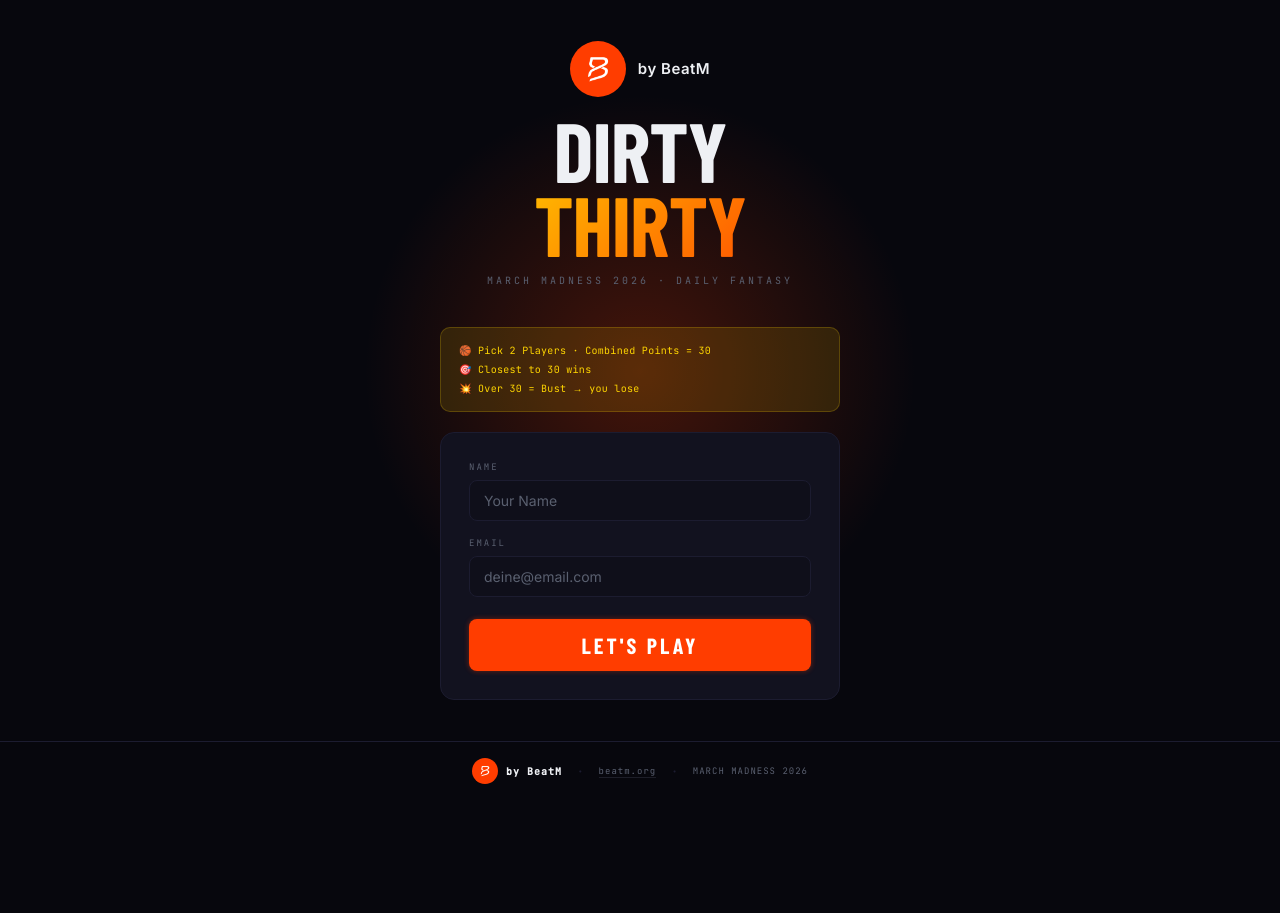
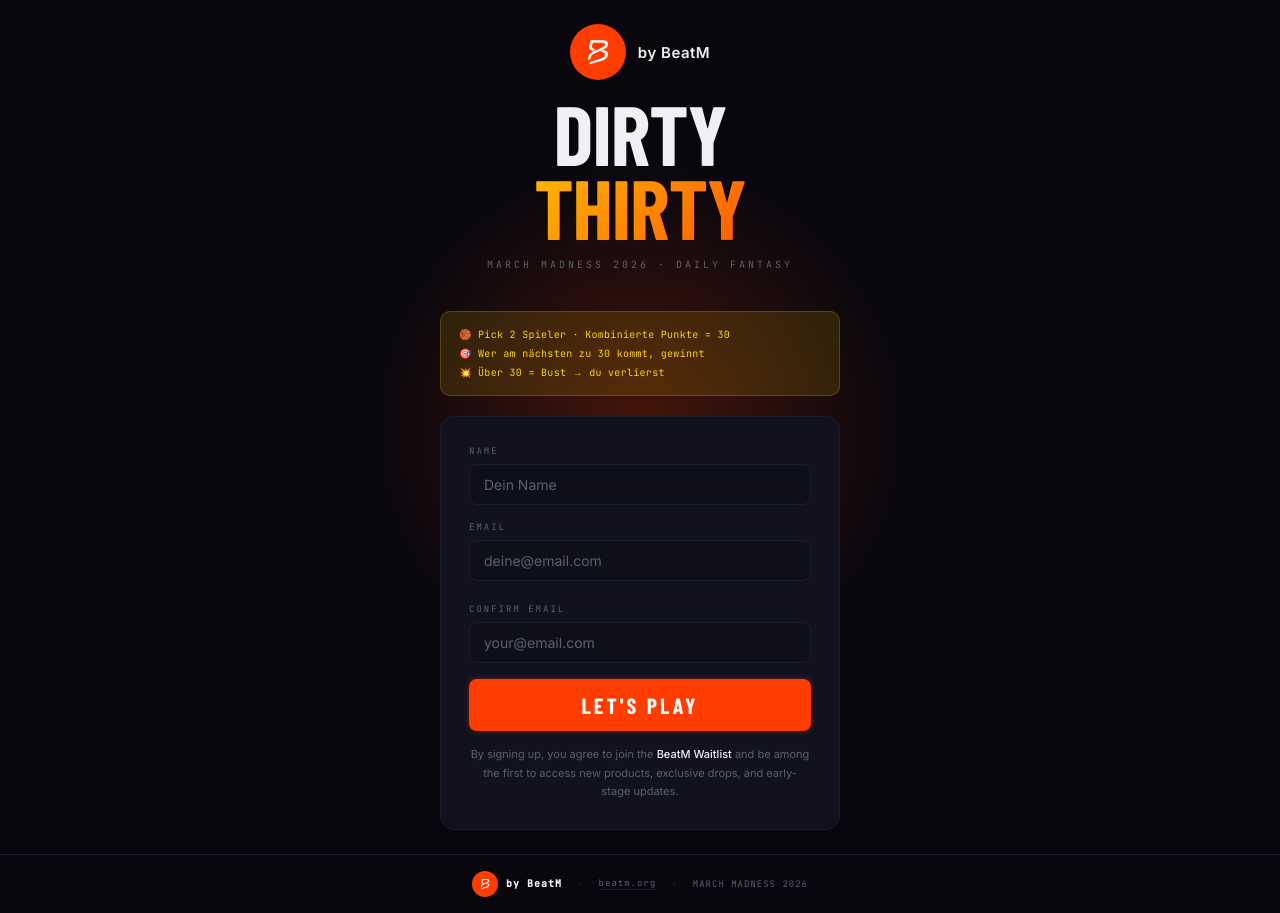
Before and after one commit to mullernicolas006-netizen/dirty-thirty, a React (Vite) app: page / in a window 1280 px wide. Before the commit the page ends 800 px from the top, so only its background shows below. Built offline with nearby package versions, Linux system fonts and the light colour scheme; a web font is replaced by a local one.

Commit message:
Confirm email, waitlist text, full leaderboard

```diff
--- a/src/dirty-thirty.jsx
+++ b/src/dirty-thirty.jsx
@@ -73,13 +73,16 @@ function Badge({ label, color = C.muted, blink = false }) {
 function LoginScreen({ onLogin }) {
   const [name, setName] = useState("");
   const [email, setEmail] = useState("");
+  const [emailConfirm, setEmailConfirm] = useState("");
   const [err, setErr] = useState("");
   const [loading, setLoading] = useState(false);
 
   async function submit() {
     if (!name.trim()) return setErr("Name is required");
     if (!email.trim()) return setErr("Email is required");
-    if (!validateEmail(email.trim())) return setErr("Bitte gib eine valid email address ein (z.B. name@domain.com)");
+    if (!validateEmail(email.trim())) return setErr("Please enter a valid email address (e.g. name@domain.com)");
+    if (!emailConfirm.trim()) return setErr("Please confirm your email address");
+    if (email.trim().toLowerCase() !== emailConfirm.trim().toLowerCase()) return setErr("Email addresses do not match");
 
     setLoading(true);
     const id = `user_${email.replace(/[^a-z0-9]/gi, "_").toLowerCase()}`;
@@ -113,14 +116,14 @@ function LoginScreen({ onLogin }) {
 
           <div style={{ background: C.goldDim, border: `1px solid ${C.gold}33`, borderRadius: 10, padding: "13px 18px", marginBottom: 20 }}>
             <p style={{ fontFamily: "'JetBrains Mono'", fontSize: 10, color: C.gold, lineHeight: 1.9, letterSpacing: 0.3 }}>
-              🏀 Pick 2 Players · Combined Points = 30<br/>
-              🎯 Closest to 30 wins<br/>
-              💥 Over 30 = Bust → you lose
+              🏀 Pick 2 Spieler · Kombinierte Punkte = 30<br/>
+              🎯 Wer am nächsten zu 30 kommt, gewinnt<br/>
+              💥 Über 30 = Bust → du verlierst
             </p>
           </div>
 
           <div style={{ background: C.card, border: `1px solid ${C.border}`, borderRadius: 14, padding: 28 }}>
-            {[["name", "text", "Your Name"], ["email", "email", "deine@email.com"]].map(([field, type, ph]) => (
+            {[["name", "text", "Dein Name"], ["email", "email", "deine@email.com"]].map(([field, type, ph]) => (
               <div key={field} style={{ marginBottom: field === "name" ? 16 : 22 }}>
                 <label style={{ fontFamily: "'JetBrains Mono'", fontSize: 9, color: C.muted, letterSpacing: 2, display: "block", marginBottom: 7 }}>{field.toUpperCase()}</label>
                 <input type={type} placeholder={ph}
@@ -131,10 +134,21 @@ function LoginScreen({ onLogin }) {
                 />
               </div>
             ))}
+            <div style={{ marginBottom: 16 }}>
+              <label style={{ fontFamily: "'JetBrains Mono'", fontSize: 9, color: C.muted, letterSpacing: 2, display: "block", marginBottom: 7 }}>CONFIRM EMAIL</label>
+              <input type="email" placeholder="your@email.com"
+                value={emailConfirm} onChange={e => { setEmailConfirm(e.target.value); setErr(""); }}
+                onKeyDown={e => e.key === "Enter" && submit()}
+                style={{ width: "100%", padding: "11px 14px", background: C.surface, border: `1px solid ${err.includes("match") ? C.red : C.border}`, borderRadius: 8, color: C.text, fontSize: 14 }}
+              />
+            </div>
             {err && <p style={{ color: C.red, fontFamily: "'JetBrains Mono'", fontSize: 11, marginBottom: 14, lineHeight: 1.5 }}>⚠ {err}</p>}
             <button onClick={submit} disabled={loading} style={{ width: "100%", padding: 13, background: C.accent, border: "none", borderRadius: 8, color: "#fff", fontFamily: "'Barlow Condensed'", fontWeight: 800, fontSize: 22, letterSpacing: 3, cursor: "pointer", animation: "glow 2s infinite" }}>
               {loading ? "..." : "LET'S PLAY"}
             </button>
+            <p style={{ fontFamily: "'Inter'", fontSize: 11, color: C.muted, textAlign: "center", marginTop: 14, lineHeight: 1.7 }}>
+              By signing up, you agree to join the <span style={{ color: C.text, fontWeight: 500 }}>BeatM Waitlist</span> and be among the first to access new products, exclusive drops, and early-stage updates.
+            </p>
           </div>
         </div>
       </div>
@@ -247,7 +261,7 @@ function PickScreen({ user, players, picks, setPicks, loading, error, nextGameDa
       <div className="fu" style={{ marginBottom: 24 }}>
         <h1 style={{ fontFamily: "'Barlow Condensed'", fontWeight: 900, fontSize: 38, letterSpacing: 1 }}>TODAY'S <span style={{ color: C.accent }}>PICKS</span></h1>
         <p style={{ fontFamily: "'JetBrains Mono'", fontSize: 10, color: C.muted, letterSpacing: 2, marginTop: 3 }}>
-          {new Date().toLocaleDateString("en-US", { weekday: "long", day: "numeric", month: "long" }).toUpperCase()}
+          {new Date().toLocaleDateString("de-DE", { weekday: "long", day: "numeric", month: "long" }).toUpperCase()}
           {nextGameDate && <span style={{ color: C.orange, marginLeft: 8 }}>· NÄCHSTE SPIELE: {nextGameDate}</span>}
         </p>
       </div>
@@ -263,7 +277,7 @@ function PickScreen({ user, players, picks, setPicks, loading, error, nextGameDa
                   {pick?.headshot ? <img src={pick.headshot} alt="" style={{ width: "100%", height: "100%", objectFit: "cover" }} onError={e => e.target.style.display = "none"} /> : <span style={{ fontFamily: "'JetBrains Mono'", fontSize: 10, color: pick ? C.accent : C.muted }}>P{i + 1}</span>}
                 </div>
                 <div>
-                  <div style={{ fontFamily: "'Inter'", fontWeight: 600, fontSize: 13, color: pick ? C.text : C.muted }}>{pick ? pick.name : "— Not selected"}</div>
+                  <div style={{ fontFamily: "'Inter'", fontWeight: 600, fontSize: 13, color: pick ? C.text : C.muted }}>{pick ? pick.name : "— Nicht gewählt"}</div>
                   {pick && (
                     <div style={{ display: "flex", gap: 7, alignItems: "center", marginTop: 3 }}>
                       <span style={{ fontFamily: "'JetBrains Mono'", fontSize: 9, color: C.muted }}>{pick.team}</span>
@@ -280,7 +294,7 @@ function PickScreen({ user, players, picks, setPicks, loading, error, nextGameDa
           {isLive && <Badge label="LIVE" color={C.green} blink />}
           <div style={{ fontFamily: "'Barlow Condensed'", fontWeight: 900, fontSize: 60, lineHeight: 1, color: scoreColor, marginTop: 2 }}>{total !== null ? total : "—"}</div>
           <div style={{ fontFamily: "'JetBrains Mono'", fontSize: 10, color: scoreColor, letterSpacing: 1, marginTop: 1 }}>
-            {total !== null ? isBust ? "💥 BUST!" : total === 30 ? "🎯 PERFECT!" : `${30 - total} FROM 30` : "/ 30"}
+            {total !== null ? isBust ? "💥 BUST!" : total === 30 ? "🎯 PERFECT!" : `${30 - total} VOM ZIEL` : "/ 30"}
           </div>
         </div>
       </div>
@@ -293,7 +307,7 @@ function PickScreen({ user, players, picks, setPicks, loading, error, nextGameDa
 
       {/* Filters */}
       <div style={{ display: "flex", gap: 8, marginBottom: 14, flexWrap: "wrap", alignItems: "center" }}>
-        <input value={search} onChange={e => setSearch(e.target.value)} placeholder="Search players..." style={{ flex: 1, minWidth: 160, padding: "7px 12px", background: C.surface, border: `1px solid ${C.border}`, borderRadius: 8, color: C.text, fontSize: 13 }} />
+        <input value={search} onChange={e => setSearch(e.target.value)} placeholder="Spieler suchen..." style={{ flex: 1, minWidth: 160, padding: "7px 12px", background: C.surface, border: `1px solid ${C.border}`, borderRadius: 8, color: C.text, fontSize: 13 }} />
         <div style={{ display: "flex", gap: 4, flexWrap: "wrap" }}>
           {teams.map(t => (
             <button key={t} onClick={() => setTeamFilter(t)} style={{ padding: "5px 10px", borderRadius: 6, border: `1px solid ${teamFilter === t ? C.accent : C.border}`, background: teamFilter === t ? C.accentDim : "transparent", color: teamFilter === t ? C.accent : C.muted, fontFamily: "'JetBrains Mono'", fontSize: 9, letterSpacing: 1, cursor: "pointer" }}>{t}</button>
@@ -335,7 +349,7 @@ function LeaderboardScreen({ entries, userId }) {
     <div style={{ maxWidth: 980, margin: "0 auto", padding: "24px 20px" }}>
       <div className="fu" style={{ marginBottom: 24 }}>
         <h1 style={{ fontFamily: "'Barlow Condensed'", fontWeight: 900, fontSize: 38, letterSpacing: 1 }}>LEADER<span style={{ color: C.accent }}>BOARD</span></h1>
-        <p style={{ fontFamily: "'JetBrains Mono'", fontSize: 10, color: C.muted, letterSpacing: 2, marginTop: 3 }}>{ranked.length} PLAYERS TODAY</p>
+        <p style={{ fontFamily: "'JetBrains Mono'", fontSize: 10, color: C.muted, letterSpacing: 2, marginTop: 3 }}>{ranked.length} SPIELER HEUTE</p>
       </div>
       <div style={{ display: "flex", flexDirection: "column", gap: 6 }}>
         {ranked.map((entry, idx) => {
@@ -356,7 +370,7 @@ function LeaderboardScreen({ entries, userId }) {
               <div style={{ textAlign: "right" }}>
                 <div style={{ fontFamily: "'Barlow Condensed'", fontWeight: 800, fontSize: 28, lineHeight: 1, color: isBust ? C.red : isPerfect ? C.gold : entry.total !== null ? C.green : C.muted }}>{entry.total ?? "—"}</div>
                 <div style={{ fontFamily: "'JetBrains Mono'", fontSize: 9, marginTop: 2, letterSpacing: 1 }}>
-                  {isBust ? <span style={{ color: C.red }}>💥 BUST</span> : isPerfect ? <span style={{ color: C.gold }}>🎯 PERFECT</span> : delta !== null ? <span style={{ color: C.muted }}>{delta} VON 30</span> : <span style={{ color: C.muted }}>PENDING</span>}
+                  {isBust ? <span style={{ color: C.red }}>💥 BUST</span> : isPerfect ? <span style={{ color: C.gold }}>🎯 PERFECT</span> : delta !== null ? <span style={{ color: C.muted }}>{delta} VON 30</span> : <span style={{ color: C.muted }}>AUSSTEHEND</span>}
                 </div>
               </div>
             </div>
@@ -463,7 +477,7 @@ export default function App() {
           const nextRes = await apiFetch(`/today-players?date=${dateStr}`);
           if (nextRes.success && nextRes.players.length > 0) {
             // Found upcoming games — show players but mark them all as not locked
-            const dateLabel = nextDate.toLocaleDateString("en-US", { weekday: "long", day: "numeric", month: "long" });
+            const dateLabel = nextDate.toLocaleDateString("de-DE", { weekday: "long", day: "numeric", month: "long" });
             setNextGameDate(dateLabel.toUpperCase());
             res = nextRes;
             break;
@@ -522,17 +536,40 @@ export default function App() {
 
   async function loadLeaderboard() {
     const dateKey = todayStr();
-    const { keys } = await store.list("picks:");
     const entries = [];
-    for (const key of keys.filter(k => k.includes(`:${dateKey}:`))) {
+
+    // Load all picks for today
+    const { keys: pickKeys } = await store.list("picks:");
+    const pickMap = {};
+    for (const key of pickKeys.filter(k => k.includes(`:${dateKey}:`))) {
       try {
         const r = await store.get(key); if (!r) continue;
         const d = JSON.parse(r.value);
         const p1 = players.find(p => p.id === d.p1Id), p2 = players.find(p => p.id === d.p2Id);
         const p1pts = p1?.points ?? d.p1pts ?? null, p2pts = p2?.points ?? d.p2pts ?? null;
-        entries.push({ userId: d.userId, userName: d.userName, p1Name: d.p1Name, p2Name: d.p2Name, p1pts, p2pts, total: (p1pts !== null && p2pts !== null) ? p1pts + p2pts : null });
+        pickMap[d.userId] = { userId: d.userId, userName: d.userName, email: d.email, p1Name: d.p1Name, p2Name: d.p2Name, p1pts, p2pts, total: (p1pts !== null && p2pts !== null) ? p1pts + p2pts : null, hasPicks: !!(d.p1Id || d.p2Id) };
       } catch {}
     }
+
+    // Load ALL registered users and merge with picks
+    const { keys: userKeys } = await store.list("users:");
+    for (const key of userKeys) {
+      try {
+        const r = await store.get(key); if (!r) continue;
+        const u = JSON.parse(r.value);
+        if (pickMap[u.id]) {
+          entries.push(pickMap[u.id]);
+        } else {
+          entries.push({ userId: u.id, userName: u.name, email: u.email, p1Name: null, p2Name: null, p1pts: null, p2pts: null, total: null, hasPicks: false });
+        }
+      } catch {}
+    }
+
+    // Add any pick entries not already covered
+    for (const entry of Object.values(pickMap)) {
+      if (!entries.find(e => e.userId === entry.userId)) entries.push(entry);
+    }
+
     setLeaderboard(entries);
   }
 
```
